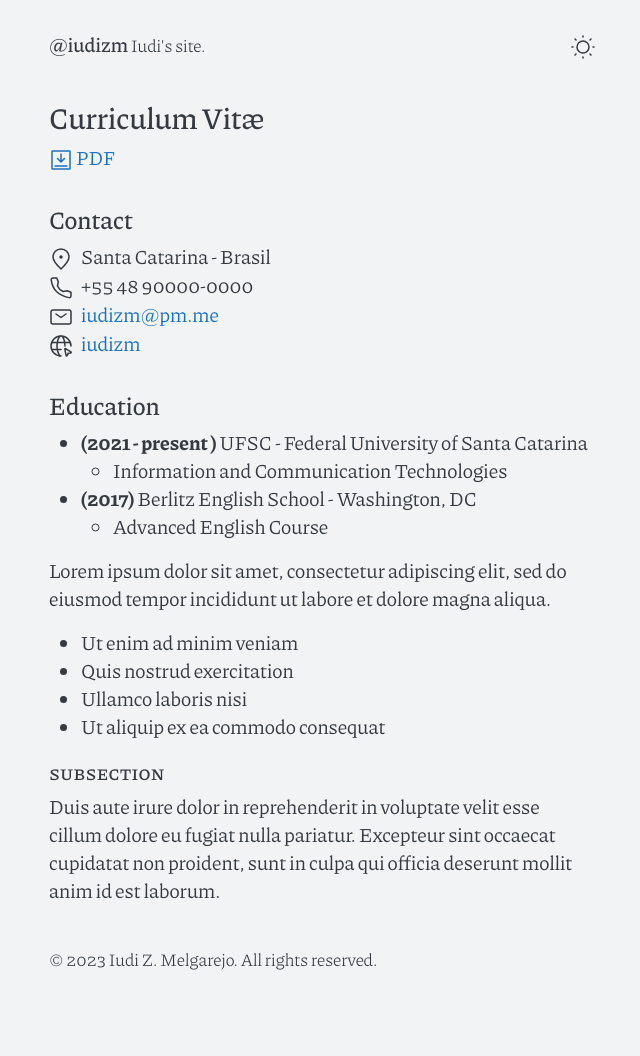
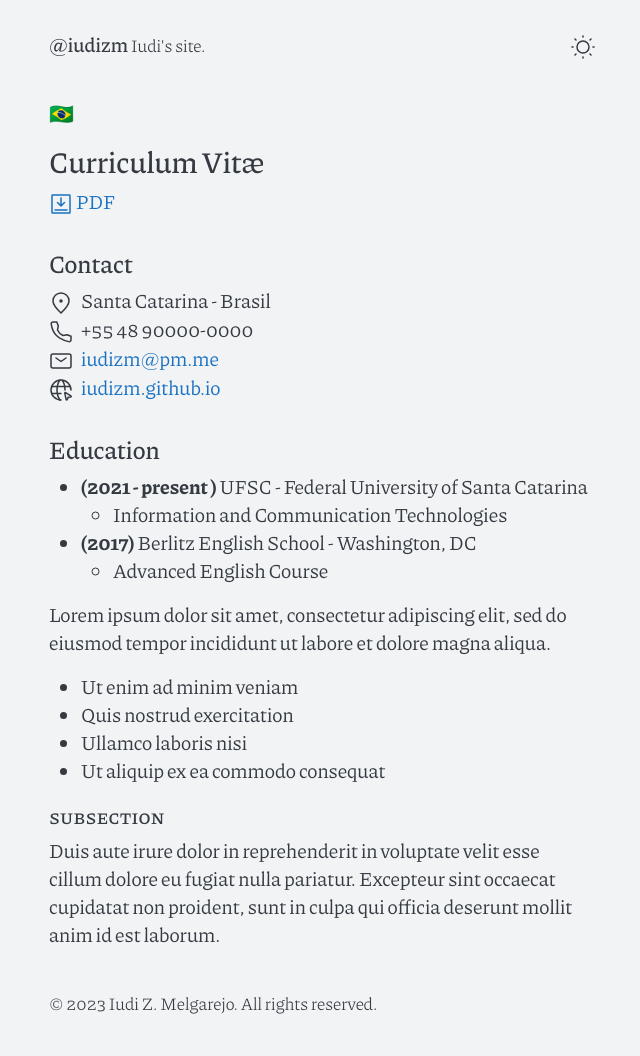
Before and after one commit to iudizm/iudizm.github.io, a Jekyll site: the page built from en/cv.md, in a window 1280 px wide. Shown: the whole page, without its empty margins (318-958 px from the left). Built offline with Jekyll 4.4.1, drawn with Linux system fonts in a browser that asks for light colours; before the commit the page ends 1012 px from its top, so only the background shows below that.

Commit message:
corrige caminho para pt_BR e atualiza pdf

```diff
--- a/_includes/contact.html
+++ b/_includes/contact.html
@@ -4,6 +4,6 @@
     <li><span class="li-icon">{% include svg/pin-alt.svg %}</span><span>Santa Catarina - Brasil</span></li>
     <li><span class="li-icon">{% include svg/phone.svg %}</span><span>+55 48 90000-0000</span></li>
     <li><span class="li-icon">{% include svg/mail.svg %}</span><a href="mailto:iudizm@pm.me">iudizm@pm.me</a></li>
-    <li><span class="li-icon">{% include svg/internet.svg %}</span><a href="https://iudizm.github.io">iudizm</a></li>
+    <li><span class="li-icon">{% include svg/internet.svg %}</span><a href="https://iudizm.github.io">iudizm.github.io</a></li>
   </ul>
 </div>
--- a/_includes/header.html
+++ b/_includes/header.html
@@ -1,6 +1,6 @@
 <header>
   <div>
-    <a class="site-title" href="/">{{ site.title }}</a>
+    <a class="site-title" href="/{{ page.lang }}/">{{ site.title }}</a>
     <small>
       {% if site.tagshort %}
       {{ site.tagshort }}
--- a/en/cv.md
+++ b/en/cv.md
@@ -3,6 +3,7 @@ layout: cv
 title: CV
 lang: en
 ---
+[🇧🇷](/pt_BR/cv)
 
 # Curriculum Vitæ
 
```
Also changed, not shown: pt_BR/cv.md (+1 -0 lines), 1 other file.
